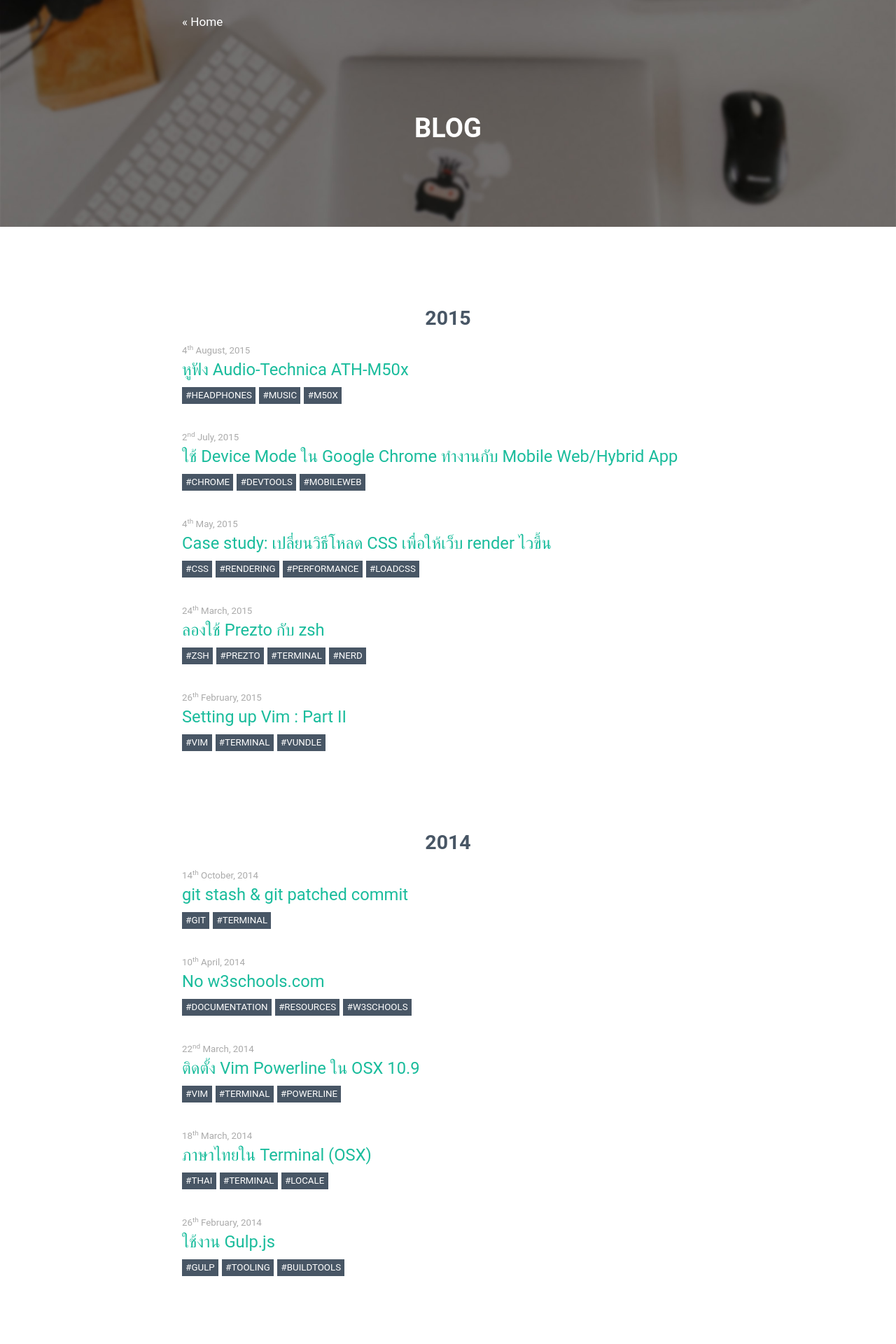
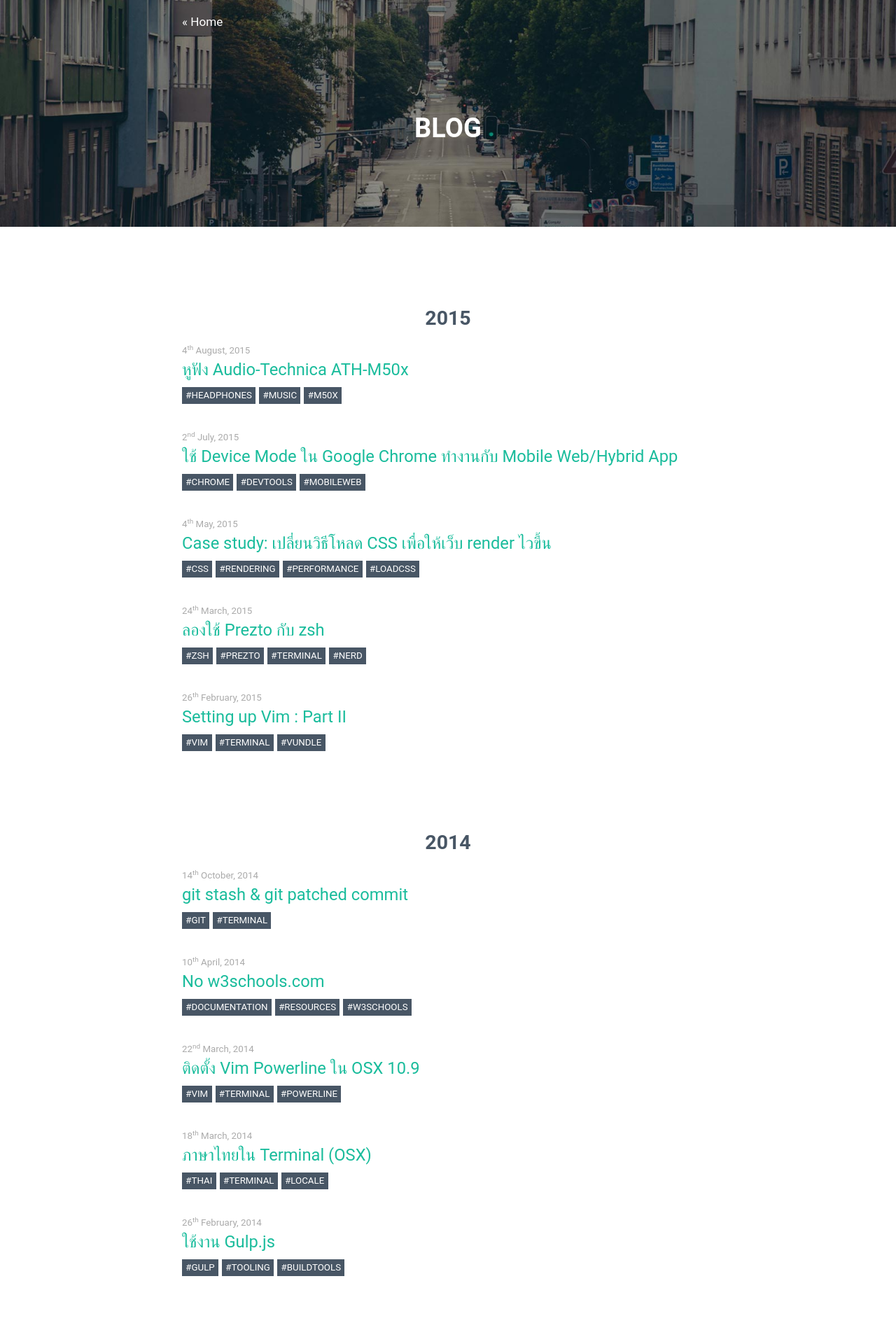
Before and after one commit to armno/armno.github.io, a Jekyll site: the page built from blog/index.html, in a window 1280 px wide. Shown: the top 1920 px of the page at 70% size. Built offline with Jekyll 4.4.1, drawn with Linux system fonts in a browser that asks for light colours.

Commit message:
yay cover photo for blog page

```diff
--- a/blog/index.html
+++ b/blog/index.html
@@ -2,7 +2,7 @@
 layout: post
 title: Blog
 description: My name is Armno. I am a web developer living in beautiful Chiang Mai, Thailand. I started my career as a web developer since 2010. I work on HTML/JS/CSS/PHP and some Ruby for fun.
-cover-image: "/img/home-featured.jpg"
+cover-image: "/img/cover-blog-stuttgart.jpg"
 ---
 
 <ol class="blog-list">
```
Also changed, not shown: img/cover-blog-stuttgart.jpg (added).
